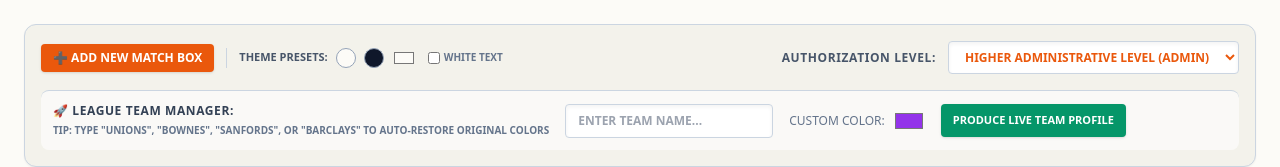
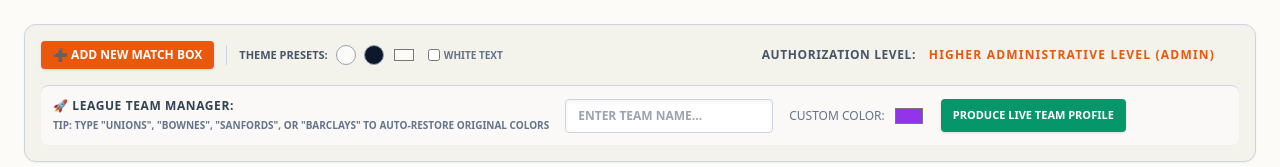
Before and after one commit to Steven-Ou/PS20_TOURNAMENT, a Next.js app: page / in a window 1280 px wide. Shown: the top 167 px of the page. Built offline with nearby package versions, Linux system fonts and the light colour scheme; no server answers; the database is empty.

Commit message:
adding in password

```diff
--- a/app/page.tsx
+++ b/app/page.tsx
@@ -635,13 +635,28 @@ export default function Home() {
               AUTHORIZATION LEVEL:
             </span>
             <select
-              value={isAdmin ? "admin" : "user"}
-              onChange={(e) => setIsAdmin(e.target.value === "admin")}
-              className={`text-xs font-bold px-3 py-1.5 rounded border outline-none cursor-pointer shadow-inner ${
-                isDarkThemeText
-                  ? "bg-slate-800 text-orange-400 border-slate-600"
-                  : "bg-white text-orange-600 border-slate-300"
-              }`}
+              value={isAdmin ? "admin" : "spectator"}
+              onChange={(e) => {
+                const selectedValue = e.target.value;
+
+                if (selectedValue === "admin") {
+                  // This will pop open a standard text prompt box in the browser window
+                  const passwordAttempt = prompt(
+                    "Enter Administrative Access Password:",
+                  );
+
+                  // Change "ps20ball" to whatever tournament password you want!
+                  if (passwordAttempt === "ps20ball") {
+                    setIsAdmin(true);
+                  } else {
+                    alert("Invalid Password! Access Denied.");
+                    setIsAdmin(false);
+                  }
+                } else {
+                  setIsAdmin(false);
+                }
+              }}
+              className="bg-transparent border-0 font-black text-xs tracking-widest text-orange-600 focus:ring-0 cursor-pointer uppercase appearance-none text-right pr-6"
             >
               <option value="admin">HIGHER ADMINISTRATIVE LEVEL (ADMIN)</option>
               <option value="user">SPECTATOR LEVEL (USER - READ ONLY)</option>
```
